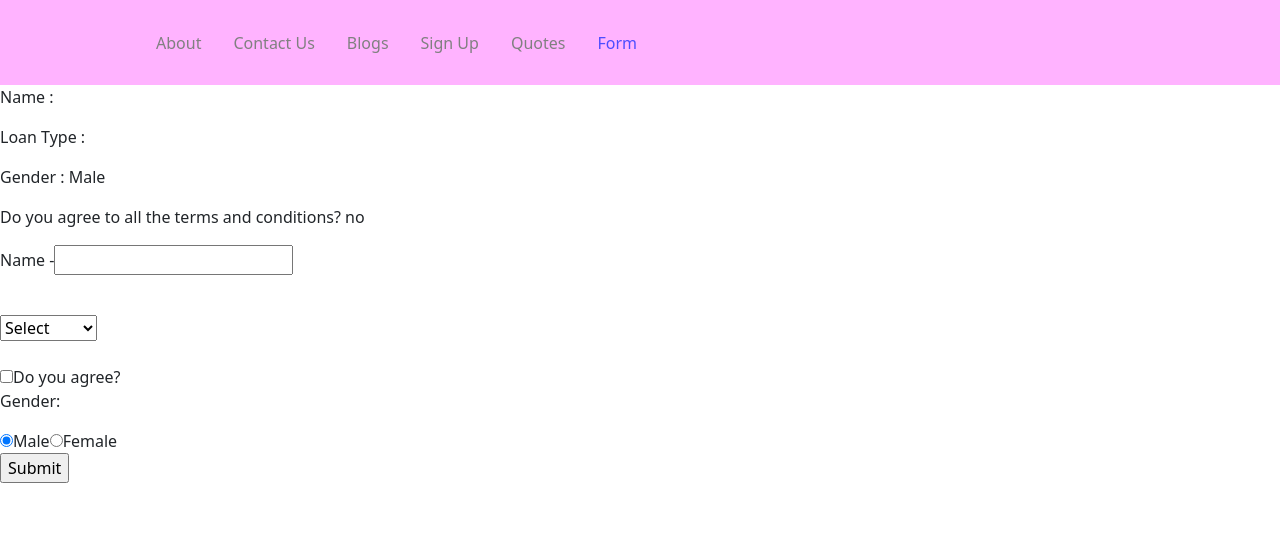
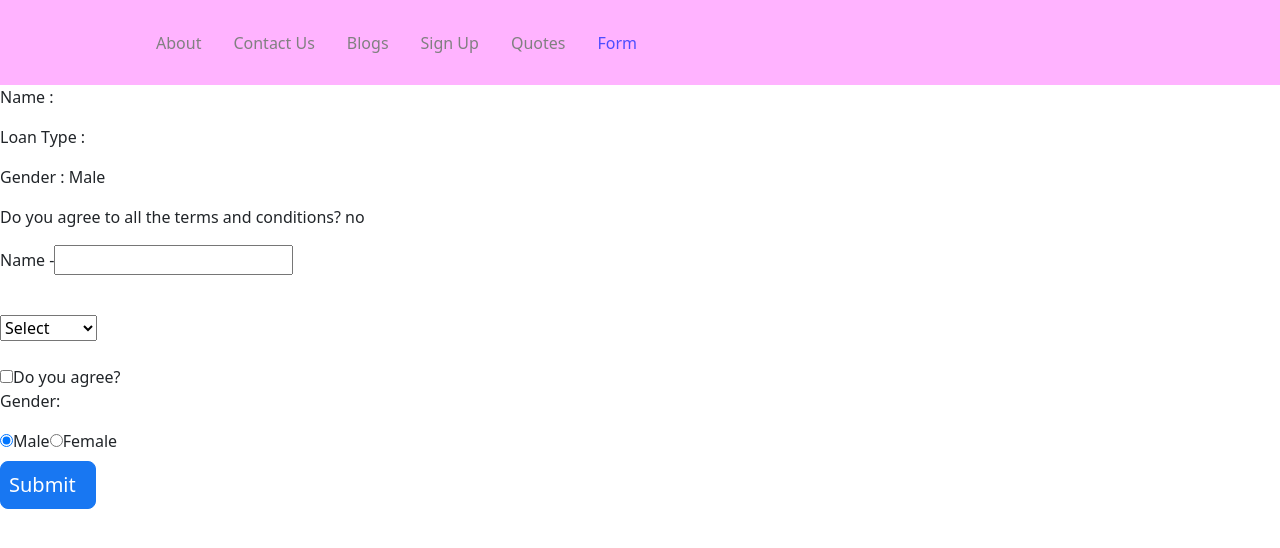
Before and after one commit to aryan-michael/los-final, a React (Create React App) app in the folder frontend/: page /form-data in a window 1280 px wide. Shown: the top 548 px of the page. Built offline with nearby package versions, Linux system fonts and the light colour scheme.

Commit message:
Submit button changed

```diff
--- a/frontend/src/pages/Formdata.jsx
+++ b/frontend/src/pages/Formdata.jsx
@@ -1,6 +1,7 @@
 import React from "react";
 import { useState } from "react";
 import axios from "axios";
+import "../styles/form.css"
 
 function Formdata() {
   const [name, setName] = useState(""); //separate out first and last name
@@ -22,7 +23,7 @@ function Formdata() {
   function submitForm() {
     if (name && loanType && gender && agreement) {
       const form = { name, loanType, gender, agreement }; // here form object is created
-      axios.post("http://localhost:5000/form", form).then(response => console.log(response)) // Here the data is send to the url
+      axios.post("http://localhost:5000/form", form).then(response => alert(response.data.msg)) // Here the data is send to the url
       //The only issue is that the response we are getting from the back function is not getting displayed. The page refresh after clicking the submit form button and i think that is the problem
     } else {
       alert("Invalid Input")
@@ -95,7 +96,9 @@ function Formdata() {
         </label>
         {/* submit button */}
         <div class="form-example">
-          <input type="submit" onClick={submitForm} value="Submit" />
+          {/* <input type="submit" onClick={submitForm} value="Submit" /> */}
+          <div className="button" onClick={submitForm} >Submit</div>
+          {/* <button onClick={submitForm}>Submit</button> */}
           {/* Added the submit form function to the submit button */}
         </div>
       </form>
--- /dev/null
+++ b/frontend/src/styles/form.css
@@ -0,0 +1,12 @@
+.form-example > .button {
+    background: #1877f2;
+    border: 1px solid #1877f2;
+    color: white;
+    font-size: 1.25rem;
+    padding: 0.5rem;
+    margin: 0.5rem 0;
+    width: 6rem;
+    border-radius: 8px;
+    outline: none;
+    cursor: pointer;
+}
```
